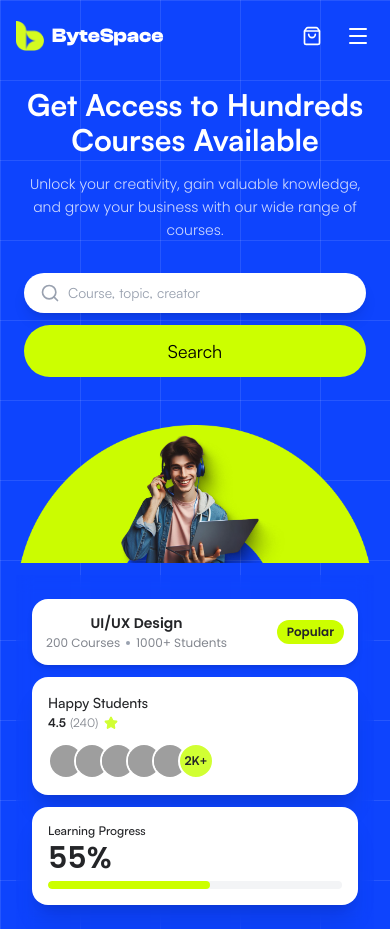
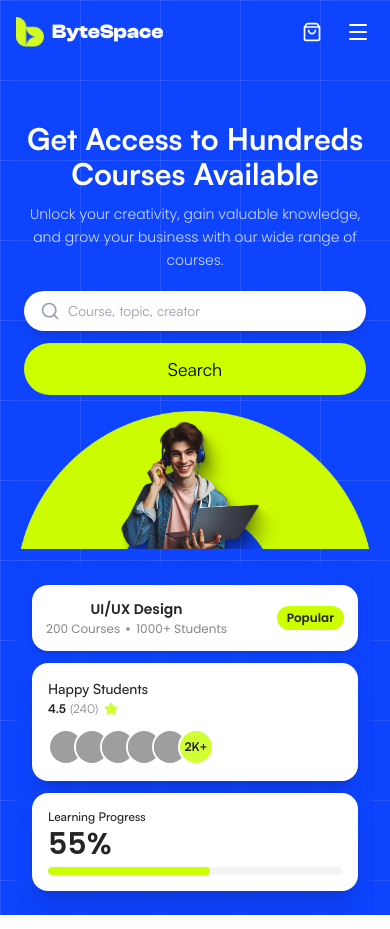
Before and after one commit to abunaserkayes0/bytespace, a Next.js app: page / in a window 390 px wide. Built offline with nearby package versions, Linux system fonts and the light colour scheme; grey boxes are pictures that could not be loaded.

Commit message:
refactor: update hero section layout, dimensions, and responsive styling

```diff
--- a/src/app/(website)/components/hero.tsx
+++ b/src/app/(website)/components/hero.tsx
@@ -11,9 +11,9 @@ export default function Hero() {
   const [mobileMenuOpen, setMobileMenuOpen] = useState(false);
 
   return (
-    <div className="bg-primary bg-grid overflow-hidden flex flex-col font-poppins relative w-full">
+    <div className="bg-primary bg-grid overflow-hidden flex flex-col font-poppins relative w-full min-h-screen lg:h-screen lg:max-h-screen">
       {/* Navigation */}
-      <nav className="w-full flex justify-between items-center px-4 sm:px-8 py-5 sm:py-7 text-white z-40 relative">
+      <nav className="w-full flex justify-between items-center px-4 sm:px-8 py-4 sm:py-5 lg:py-6 text-white z-40 relative shrink-0 mb-12.5">
         <div className="flex items-center text-[22px] font-bold gap-2">
           <Image
             src="/icons/logo.png"
@@ -121,18 +121,19 @@ export default function Hero() {
       </nav>
 
       {/* Main Content */}
-      <main className="flex-1 flex flex-col items-center text-center px-4 sm:px-6 text-white z-20 relative w-full pt-4 sm:pt-8">
-        <h1 className="text-3xl sm:text-5xl md:text-6xl lg:text-[72px] font-satoshi font-semibold leading-[115%] sm:leading-[120%] mb-4 sm:mb-6 tracking-[-1%]">
+      <main className="flex-1 flex flex-col items-center justify-between text-center px-4 sm:px-6 text-white z-20 relative w-full pt-2 sm:pt-4 lg:pt-2 pb-0 min-h-0">
+        <div className="flex flex-col items-center w-full max-w-4xl mx-auto shrink-0">
+          <h1 className="text-3xl sm:text-5xl md:text-5xl lg:text-[60px] xl:text-[68px] font-satoshi font-semibold leading-[115%] sm:leading-[118%] mb-3 sm:mb-4 tracking-[-1%]">
             Get Access to Hundreds <br className="hidden sm:block" /> Courses
             Available
           </h1>
-        <p className="text-sm sm:text-base md:text-lg text-white/80 mb-8 sm:mb-12 leading-relaxed font-light px-2">
+          <p className="text-sm sm:text-base md:text-lg text-white/80 mb-5 sm:mb-8 leading-relaxed font-light px-2 max-w-2xl">
             Unlock your creativity, gain valuable knowledge, and grow your
             business with our wide range of courses.
           </p>
 
           {/* Search Bar */}
-        <div className="flex flex-col sm:flex-row gap-3 sm:gap-4 w-full sm:w-[85vw] md:w-[70vw] lg:w-full lg:max-w-[581px] items-stretch sm:items-center mb-10 sm:mb-16 relative z-30 px-2 sm:px-0">
+          <div className="flex flex-col sm:flex-row gap-3 sm:gap-4 w-full sm:w-[85vw] md:w-[70vw] lg:w-full lg:max-w-[581px] items-stretch sm:items-center mb-4 sm:mb-6 lg:mb-4 relative z-30 px-2 sm:px-0">
             <div className="flex bg-white rounded-full py-2.5 sm:py-[11.5px] px-4 flex-1 items-center shadow-lg">
               <Search className="text-gray-400 mr-2 sm:mr-3 shrink-0 size-5 sm:size-6" />
               <input
@@ -145,14 +146,15 @@ export default function Hero() {
               Search
             </Button>
           </div>
+        </div>
 
         {/* Outer Leftmost Background Shape (No max-w, fluid width) */}
         <div className="hidden lg:block absolute left-0 top-[22%] z-10 pointer-events-none select-none w-[12vw]">
           <Image
             src="/icons/left-role.png"
             alt="Left Role"
-            width={260}
-            height={330}
+            width={267}
+            height={387}
             className="w-full h-auto opacity-80"
           />
         </div>
@@ -162,8 +164,8 @@ export default function Hero() {
           <Image
             src="/icons/cilinder.png"
             alt="Right Role"
-            width={260}
-            height={320}
+            width={213}
+            height={372}
             className="w-full h-auto opacity-80"
           />
         </div>
@@ -172,16 +174,16 @@ export default function Hero() {
           Hero Graphics Showcase Section (100% Fluid - NO max-width)
           Scales proportionally on ANY screen size via viewport-width (vw) and relative percentages (%)
         */}
-        <section className="relative w-full flex justify-center items-end mt-2 sm:mt-6 pb-0 overflow-visible">
+        <section className="relative w-full flex justify-center items-end mt-auto pb-0 overflow-visible shrink-0">
           {/* Proportional Composition Container */}
-          <div className="relative w-[94vw] sm:w-[86vw] md:w-[78vw] lg:w-[70vw] xl:w-[62vw] 2xl:w-[56vw] flex justify-center items-end">
+          <div className="relative w-[94vw] sm:w-[86vw] md:w-[78vw] lg:w-[68vw] xl:w-[60vw] 2xl:w-[54vw] max-w-[1149px] flex justify-center items-end">
             {/* Half Circle Graphic (Fills the fluid container) */}
             <div className="w-full flex justify-center">
               <Image
                 src="/icons/half-circle.png"
                 alt="Half Circle"
                 width={1149}
-                height={1149}
+                height={442}
                 className="w-full h-auto object-contain select-none pointer-events-none"
                 priority
               />
@@ -192,8 +194,8 @@ export default function Hero() {
               <Image
                 src="/icons/Image.png"
                 alt="Student"
-                width={578}
-                height={541}
+                width={722}
+                height={515}
                 className="w-full h-auto object-contain pointer-events-none"
                 priority
               />
```
Lines whose indentation alone changed are shown as unchanged.
